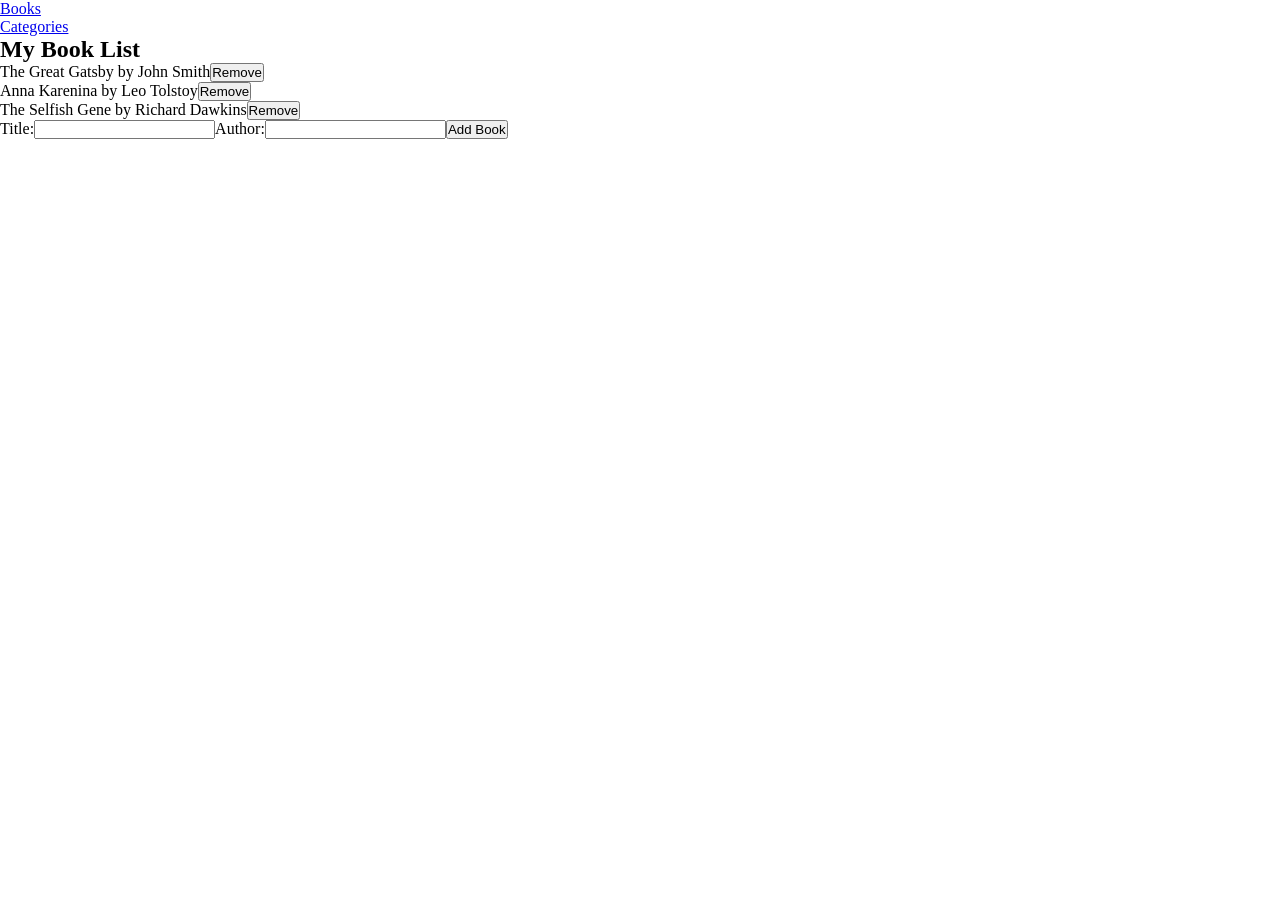
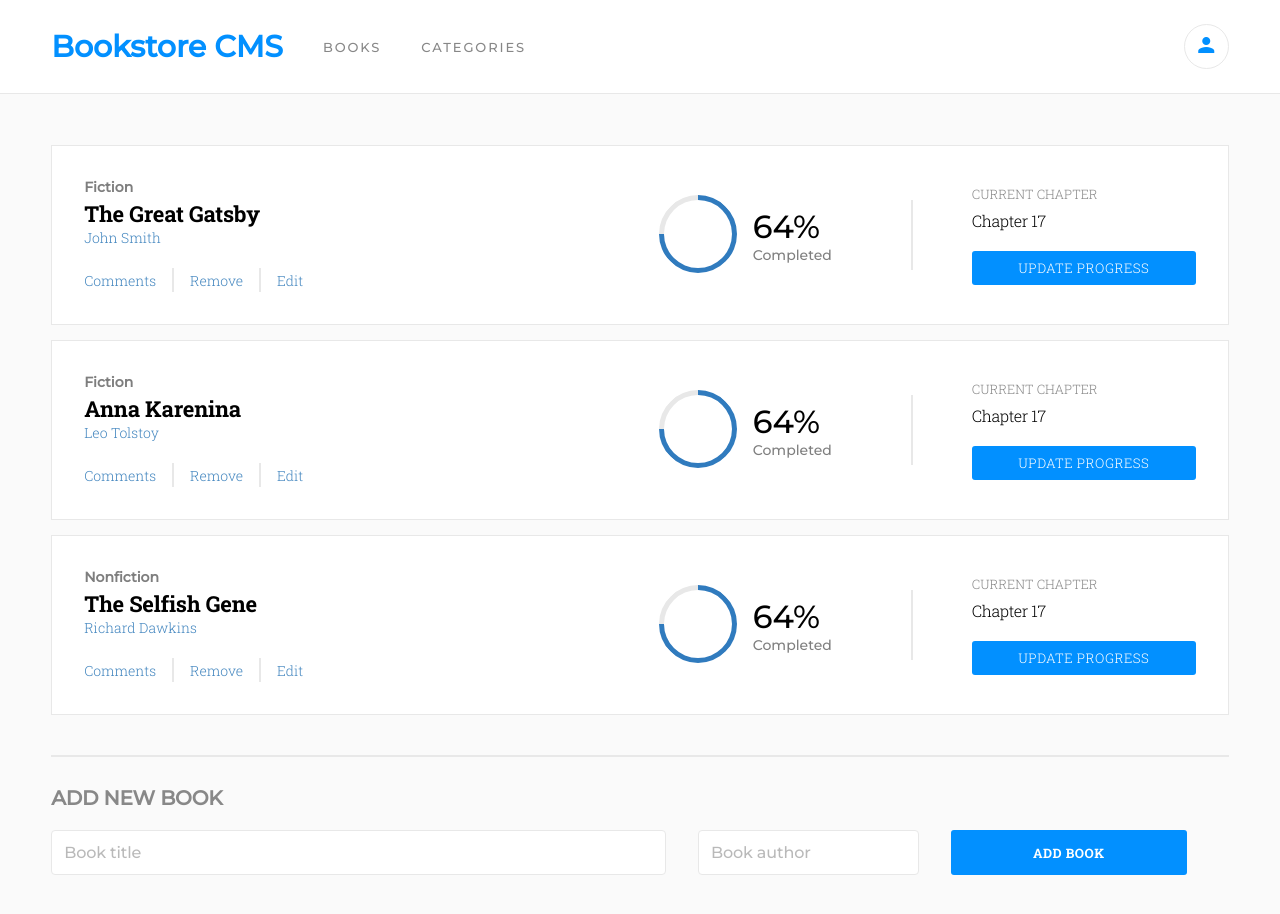
Before and after one commit to darkxdev/bookstore, a React (Create React App) app: page / in a window 1280 px wide. Shown: the top 914 px of the page. Before the commit the page ends 800 px from the top, so only its background shows below. Built offline with nearby package versions, Linux system fonts and the light colour scheme; no server answers.

Commit message:
Added complete styling

```diff
--- a/public/index.html
+++ b/public/index.html
@@ -24,7 +24,9 @@
       work correctly both with client-side routing and a non-root public URL.
       Learn how to configure a non-root public URL by running `npm run build`.
     -->
-    <title>React App</title>
+    <link href="https://fonts.googleapis.com/icon?family=Material+Icons"
+      rel="stylesheet">
+    <title>Bookstore</title>
   </head>
   <body>
     <noscript>You need to enable JavaScript to run this app.</noscript>
--- a/src/App.css
+++ b/src/App.css
@@ -1,4 +1,272 @@
+@import url('https://fonts.googleapis.com/css2?family=Montserrat:wght@500&family=Roboto+Slab:wght@300;500;700&display=swap');
+
 * {
   margin: 0;
   padding: 0;
 }
+
+:root {
+  --white: #fff;
+  --blue: #0290ff;
+  --body: #fafafa;
+  --border: #e8e8e8;
+  --purple: #307bbe;
+  --light-purple: #4386bf;
+}
+
+body {
+  background-color: var(--body);
+}
+
+.navbar {
+  padding: 24px 4%;
+  background-color: var(--white);
+  border-bottom: 1px solid var(--border);
+  display: flex;
+  align-items: center;
+  grid-gap: 40px;
+  gap: 40px;
+}
+
+.navbar h1 {
+  font-family: 'Montserrat', sans-serif;
+  font-size: 1.875rem;
+  font-weight: 700;
+  color: var(--blue);
+}
+
+.navbar ul {
+  display: flex;
+  flex-grow: 1;
+  list-style-type: none;
+  grid-gap: 40px;
+  gap: 40px;
+}
+
+.navbar li a {
+  text-decoration: none;
+  opacity: .5;
+  font-family: 'Montserrat', sans-serif;
+  font-size: .813rem;
+  color: #121212;
+  letter-spacing: 1.9px;
+}
+
+.icon-button {
+  cursor: pointer;
+  width: 2.813rem;
+  height: 2.813rem;
+  border-radius: 50%;
+  border: 1px solid var(--border);
+  background-color: #fff;
+}
+
+.material-icons {
+  color: var(--blue);
+}
+
+.main-container {
+  padding: 4%;
+}
+
+.books-container ul {
+  list-style-type: none;
+  margin: 0;
+  padding: 0;
+  display: flex;
+  flex-direction: column;
+  grid-gap: 0.938rem;
+  gap: 0.938rem;
+}
+
+.books-container ul li {
+  display: flex;
+  justify-content: space-between;
+  background-color: var(--white);
+  border: 1px solid var(--border);
+  padding: 2rem;
+}
+
+.books-info {
+  display: flex;
+  flex-direction: column;
+  width: 100%;
+}
+
+.book-category {
+  font-family: "Montserrat", sans-serif;
+  font-size: .875rem;
+  opacity: .5;
+}
+
+.book-title {
+  font-family: "Roboto Slab", serif;
+  margin-top: 0.188rem;
+  font-size: 1.375rem;
+  letter-spacing: -.2px;
+}
+
+.book-author {
+  font-size: .875rem;
+  font-weight: 300;
+  color: var(--light-purple);
+  font-family: "Roboto Slab", serif;
+}
+
+.action-buttons-container {
+  display: flex;
+  align-items: center;
+  margin-top: 1.313rem;
+}
+
+.action-buttons {
+  font-family: "Roboto Slab", serif;
+  background-color: transparent;
+  border: none;
+  color: #4386bf;
+  font-size: .875rem;
+  font-weight: 300;
+  align-items: center;
+  cursor: pointer;
+}
+
+.vertical-divider {
+  width: 0.125rem;
+  height: 1.5rem;
+  background-color: #e8e8e8;
+  margin: 0 1rem;
+}
+
+.progress-container {
+  display: flex;
+  align-items: center;
+}
+
+.progress-circular-container {
+  width: 5.625rem;
+  height: 5.625rem;
+  padding: 0.63rem 0.625rem 0.75rem 0.75rem;
+  display: flex;
+  justify-content: center;
+  align-items: center;
+}
+
+.circular-progress {
+  border-radius: 50%;
+  width: 4.25rem;
+  height: 4.25rem;
+  border: 5px solid var(--purple);
+  border-left-color: var(--border);
+  -webkit-transform: rotate(45deg);
+  transform: rotate(45deg);
+}
+
+.progress-percentage {
+  font-family: 'Montserrat', sans-serif;
+  color: #000;
+  font-size: 2rem;
+}
+
+.completed {
+  font-size: .875rem;
+  opacity: .5;
+}
+
+.progress-divider {
+  width: 0.125rem;
+  height: 4.375rem;
+  margin: 0 3.688rem 0 4.938rem;
+  background-color: #e8e8e8;
+}
+
+.progress-chapter-container {
+  display: flex;
+  flex-direction: column;
+  grid-gap: 20px;
+  gap: 20px;
+  width: 14rem;
+}
+
+.current-chapter-label {
+  font-size: .813rem;
+  opacity: .5;
+  font-family: "Roboto Slab", serif;
+  font-weight: 300;
+  color: #121212;
+}
+
+.current-chapter {
+  margin-top: 0.438rem;
+  font-size: 1rem;
+  letter-spacing: -.4px;
+  font-family: "Roboto Slab", serif;
+  font-weight: 300;
+}
+
+.primary-button {
+  cursor: pointer;
+  border: none;
+  background-color: #0290ff;
+  border-radius: 3px;
+  padding: 8px 24px;
+  font-family: "Roboto Slab", serif;
+  font-weight: 300;
+  letter-spacing: .5px;
+  color: var(--white);
+}
+
+.horizontal-divider {
+  height: 0.125rem;
+  background-color: #e8e8e8;
+  width: 100%;
+  margin: 2.5rem 0 1.813rem;
+}
+
+.form-title {
+  font-size: 1.25rem;
+  font-weight: 700;
+  letter-spacing: -.18px;
+  color: #888;
+  font-family: "Montserrat", sans-serif;
+}
+
+form {
+  margin-top: 20px;
+  display: flex;
+  grid-gap: 32px;
+  gap: 32px;
+}
+
+.input {
+  padding: 12px;
+  border-radius: 4px;
+  border: 1px solid #e8e8e8;
+  background-color: #fff;
+  font-size: 1rem;
+  letter-spacing: -.15px;
+  color: #121212;
+  font-family: "Montserrat",sans-serif;
+}
+
+#titleInput {
+  width: 50%;
+}
+
+.input::placeholder {
+  font-family: 'Montserrat', sans-serif;
+  opacity: .5;
+}
+
+.button-form {
+  cursor: pointer;
+  width: 20%;
+  padding: 12px;
+  border-radius: 3px;
+  background-color: #0290ff;
+  border: none;
+  letter-spacing: .5px;
+  color: #fff;
+  font-size: .813rem;
+  font-weight: 700;
+  font-family: "Roboto Slab", serif;
+}
--- a/src/components/displayBooks.js
+++ b/src/components/displayBooks.js
@@ -3,18 +3,44 @@ import PropTypes from 'prop-types';
 
 // Display incoming books
 const DisplayBooks = ({ books, handleRemoveBook }) => (
-  <ul>
-    {books.map((book) => (
-      <li key={`${book.title}-${book.author}`}>
-        <span>{book.title}</span>
-        {' '}
-        by
-        {' '}
-        <span>{book.author}</span>
-        <button type="button" onClick={() => handleRemoveBook(book.item_id)}>Remove</button>
-      </li>
-    ))}
-  </ul>
+  <div className="books-container">
+    <ul>
+      {books.map((book) => (
+        <li key={`${book.title}-${book.author}`} className="book">
+          <div className="books-info">
+            <h4 className="book-category">{book.category}</h4>
+            <h2 className="book-title">{book.title}</h2>
+            <h6 className="book-author">{book.author}</h6>
+            <div className="action-buttons-container">
+              <button type="button" className="action-buttons">Comments</button>
+              <div className="vertical-divider" />
+              <button type="button" className="action-buttons" onClick={() => handleRemoveBook(book.item_id)}>Remove</button>
+              <div className="vertical-divider" />
+              <button type="button" className="action-buttons">Edit</button>
+            </div>
+          </div>
+          <div className="progress-container">
+            <div className="progress-circular-container">
+              <div className="circular-progress" />
+            </div>
+            <div className="progress-percentage">
+              <p className="percentage-completed">64%</p>
+              <p className="completed">Completed</p>
+            </div>
+            <div className="progress-divider" />
+            <div className="progress-chapter-container">
+              <div className="current-chapter-container">
+                <p className="current-chapter-label">CURRENT CHAPTER</p>
+                <p className="current-chapter">Chapter 17</p>
+              </div>
+              <button className="primary-button" type="button">UPDATE PROGRESS</button>
+            </div>
+          </div>
+
+        </li>
+      ))}
+    </ul>
+  </div>
 );
 
 // Prop types validation
--- a/src/components/navbar.js
+++ b/src/components/navbar.js
@@ -2,10 +2,16 @@ import React from 'react';
 import { Link } from 'react-router-dom';
 
 const Navbar = () => (
-  <ul>
-    <li><Link to="/">Books</Link></li>
-    <li><Link to="/categories">Categories</Link></li>
-  </ul>
+  <div className="navbar">
+    <h1>Bookstore CMS</h1>
+    <ul>
+      <li><Link to="/">BOOKS</Link></li>
+      <li><Link to="/categories">CATEGORIES</Link></li>
+    </ul>
+    <button type="button" className="icon-button">
+      <span className="material-icons">person</span>
+    </button>
+  </div>
 );
 
 export default Navbar;
--- a/src/pages/Books.js
+++ b/src/pages/Books.js
@@ -48,22 +48,16 @@ const Books = () => {
 
   // Render the component
   return (
-    <div>
-      <h2>My Book List</h2>
+    <div className="main-container">
       {/* Render the DisplayBooks component, passing props */}
       <DisplayBooks books={books} handleRemoveBook={handleRemoveBook} />
-
+      <div className="horizontal-divider" />
       {/* Render the form for adding a new book */}
+      <h2 className="form-title">ADD NEW BOOK</h2>
       <form>
-        <label htmlFor="titleInput">
-          Title:
-          <input type="text" name="title" id="titleInput" />
-        </label>
-        <label htmlFor="authorInput">
-          Author:
-          <input type="text" name="author" id="authorInput" />
-        </label>
-        <button type="submit" onClick={handleAddBook}>Add Book</button>
+        <input type="text" name="title" className="input" id="titleInput" placeholder="Book title" />
+        <input type="text" name="author" className="input" id="authorInput" placeholder="Book author" />
+        <button type="submit" className="button-form" onClick={handleAddBook}>ADD BOOK</button>
       </form>
     </div>
   );
```
